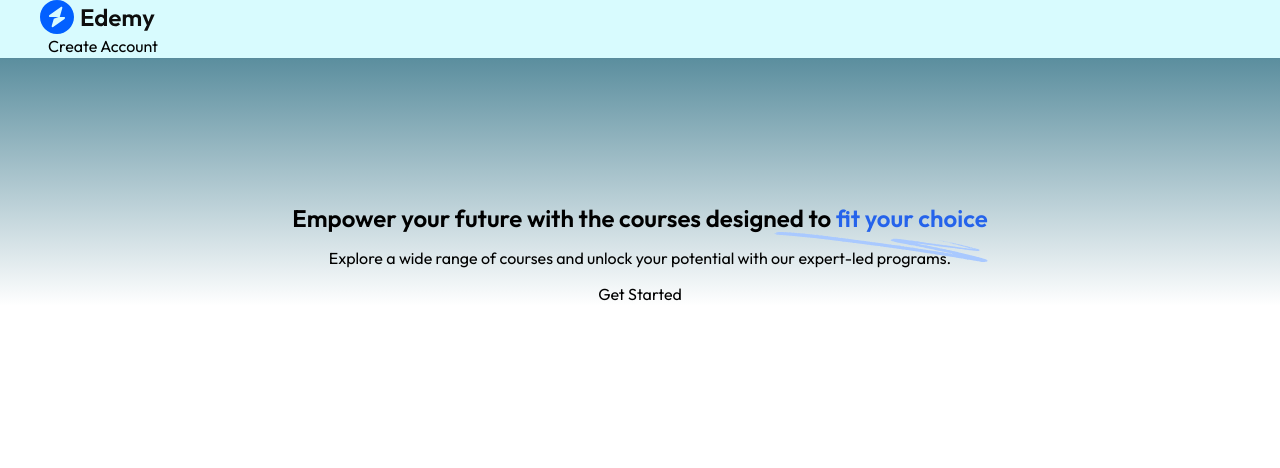
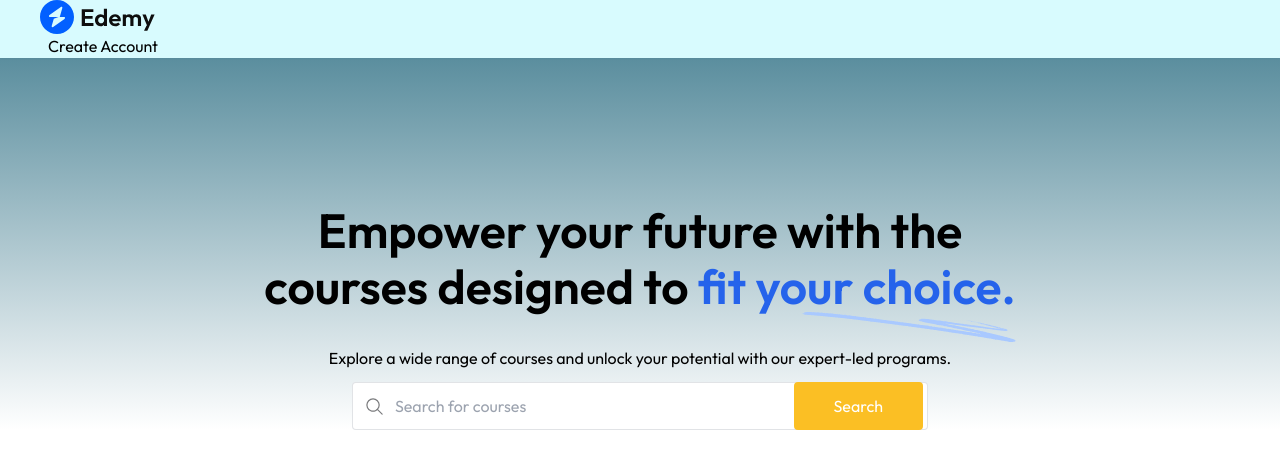
Before and after one commit to mdenjamulislam/Learning-Management-System, a React (Vite) app: page / in a window 1280 px wide. Shown: the top 468 px of the page. Built offline with nearby package versions, Linux system fonts and the light colour scheme; no server answers.

Commit message:
Hero and SearchBar design

```diff
--- a/src/components/student/Hero.jsx
+++ b/src/components/student/Hero.jsx
@@ -1,17 +1,18 @@
 import React from "react";
 import { assets } from "../../assets/assets";
+import SearchBar from "./SearchBar";
 
 const Hero = () => {
     return (
-        <section>
+        <section className="w-full">
             <div className="w-full pt-36 px-7 md:px-0 bg-gradient-to-b from-cyan-800/70 to-transparent">
-                <div className="lg:max-w-4xl mx-auto space-y-3 flex items-center justify-center text-center flex-col">
-                    <h1 className="md:text-2xl text-lg font-semibold relative">
-                        Empower your future with the courses designed to <span className="text-blue-600">fit your choice</span>
-                        <img src={assets.sketch} alt="" className="md:block hidden absolute -bottom-7 right-0" />
+                <div className="lg:max-w-3xl mx-auto space-y-3 flex items-center justify-center text-center flex-col">
+                    <h1 className="md:text-home-heading-large text-home-heading-small font-semibold relative mb-0 md:mb-5">
+                        Empower your future with the courses designed to <span className="text-blue-600">fit your choice.</span>
+                        <img src={assets.sketch} alt="" className="md:block hidden absolute -bottom-7 right-2" />
                     </h1>
                     <p>Explore a wide range of courses and unlock your potential with our expert-led programs.</p>
-                    <button className="btn btn-primary">Get Started</button>
+                    <SearchBar/>
                 </div>
             </div>
         </section>
--- a/src/components/student/SearchBar.jsx
+++ b/src/components/student/SearchBar.jsx
@@ -1,10 +1,20 @@
-import React from 'react';
+import React from "react";
+import { assets } from "../../assets/assets";
 
 const SearchBar = () => {
     return (
-        <div>
-            Search
-        </div>
+        <form action="" className="max-w-xl w-full md:h-12 h-11 flex items-center bg-white border border-gray-500/20 rounded">
+            <img src={assets.search_icon} alt="Search Icon" className="md:w-auto w-10 px-3" />
+            <input
+                type="text"
+                placeholder="Search for courses"
+                className="w-full h-full outline-none
+                 text-gray-500/80"
+            />
+            <button type="submit" className="bg-accent rounded text-white md:px-10 px-7 md:py-3 py-2 mx-1">
+                Search
+            </button>
+        </form>
     );
 };
 
--- a/src/pages/student/Home.jsx
+++ b/src/pages/student/Home.jsx
@@ -3,9 +3,9 @@ import Hero from '../../components/student/Hero';
 
 const Home = () => {
     return (
-        <>
+        <div className='flex flex-col items-center space-y-7 text-center'>
             <Hero/>
-        </>
+        </div>
     );
 };
 
--- a/tailwind.config.js
+++ b/tailwind.config.js
@@ -16,9 +16,16 @@ export default {
         success: "#36D399",
         warning: "#FBBD23",
         error: "#F87272",
+      },
+      fontSize: {
+        'course-details-heading-small': ['26px', '36px'],
+        'course-details-heading-large': ['36px', '44px'],
+        'home-heading-small': ['28px', '34px'],
+        'home-heading-large': ['48px', '56px'],
+        'default': ['48px', '56px']
       }
     },
   },
-  plugins: [require('daisyui'),],
+  plugins: [require('daisyui'),]
 
 }
```
